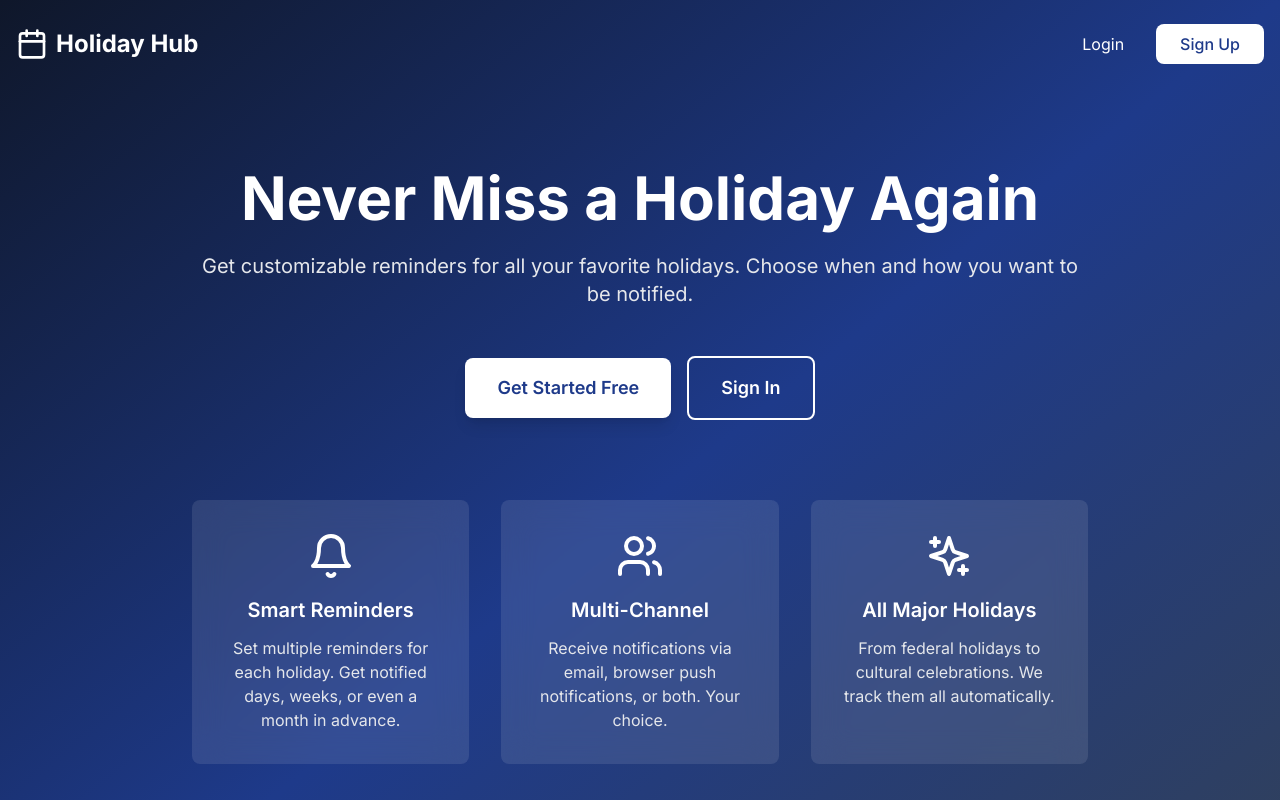
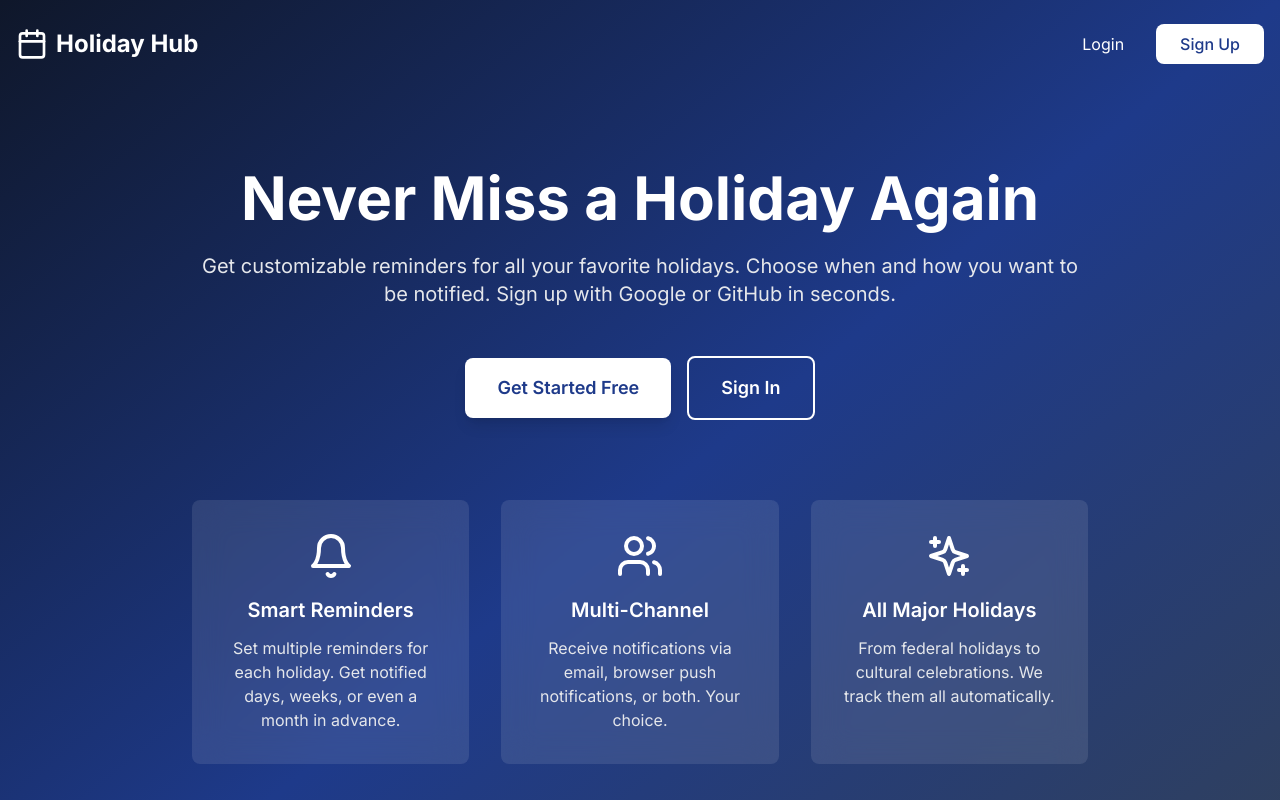
Before and after one commit to LifestreamX/holiday-hub, a Next.js app: page / in a window 1280 px wide. Shown: the top 800 px of the page. Built offline with nearby package versions, Linux system fonts and the light colour scheme.

Commit message:
Fix OAuth pages and update home page messaging
- Replace lucide-react GitHub import with inline SVG (was causing 500 error)
- Fix register and login pages - now loading correctly
- Update home page to mention OAuth sign-up (Google/GitHub)
- All pages now return 200 status

```diff
--- a/app/login/page.tsx
+++ b/app/login/page.tsx
@@ -2,7 +2,7 @@
 
 import Link from 'next/link';
 import { signIn } from 'next-auth/react';
-import { Calendar, GitHub } from 'lucide-react';
+import { Calendar } from 'lucide-react';
 
 export default function LoginPage() {
   const callbackUrl = '/dashboard';
@@ -56,7 +56,9 @@ export default function LoginPage() {
               onClick={() => signIn('github', { callbackUrl })}
               className='w-full flex items-center justify-center gap-3 py-3 bg-[#24292F] text-white rounded-lg hover:bg-[#1b1f23] transition font-medium'
             >
-              <GitHub className='w-5 h-5' />
+              <svg className='w-5 h-5' viewBox='0 0 24 24' fill='currentColor'>
+                <path d='M12 .297c-6.63 0-12 5.373-12 12 0 5.303 3.438 9.8 8.205 11.385.6.113.82-.258.82-.577 0-.285-.01-1.04-.015-2.04-3.338.724-4.042-1.415-4.042-1.415-.546-1.387-1.333-1.757-1.333-1.757-1.089-.745.083-.729.083-.729 1.205.084 1.84 1.236 1.84 1.236 1.07 1.834 2.809 1.304 3.495.997.108-.775.418-1.304.762-1.604-2.665-.304-5.466-1.332-5.466-5.93 0-1.31.469-2.381 1.236-3.221-.124-.303-.535-1.523.117-3.176 0 0 1.008-.322 3.301 1.23.957-.266 1.983-.399 3.003-.404 1.02.005 2.047.138 3.006.404 2.291-1.553 3.297-1.23 3.297-1.23.653 1.653.242 2.873.118 3.176.77.84 1.235 1.911 1.235 3.221 0 4.61-2.803 5.624-5.475 5.921.43.371.823 1.102.823 2.222 0 1.606-.014 2.898-.014 3.293 0 .319.216.694.825.576C20.565 22.092 24 17.592 24 12.297c0-6.627-5.373-12-12-12' />
+              </svg>
               Continue with GitHub
             </button>
 
--- a/app/page.tsx
+++ b/app/page.tsx
@@ -34,7 +34,7 @@ export default function Home() {
           </h1>
           <p className='text-xl text-gray-200 mb-12'>
             Get customizable reminders for all your favorite holidays. Choose
-            when and how you want to be notified.
+            when and how you want to be notified. Sign up with Google or GitHub in seconds.
           </p>
 
           <div className='flex flex-wrap items-center justify-center gap-4 mb-20'>
--- a/app/register/page.tsx
+++ b/app/register/page.tsx
@@ -2,7 +2,7 @@
 
 import Link from 'next/link';
 import { signIn } from 'next-auth/react';
-import { Calendar, GitHub } from 'lucide-react';
+import { Calendar } from 'lucide-react';
 
 export default function RegisterPage() {
   const callbackUrl = '/dashboard';
@@ -58,13 +58,18 @@ export default function RegisterPage() {
               onClick={() => signIn('github', { callbackUrl })}
               className='w-full flex items-center justify-center gap-3 py-3 bg-[#24292F] text-white rounded-lg hover:bg-[#1b1f23] transition font-medium'
             >
-              <GitHub className='w-5 h-5' />
+              <svg className='w-5 h-5' viewBox='0 0 24 24' fill='currentColor'>
+                <path d='M12 .297c-6.63 0-12 5.373-12 12 0 5.303 3.438 9.8 8.205 11.385.6.113.82-.258.82-.577 0-.285-.01-1.04-.015-2.04-3.338.724-4.042-1.415-4.042-1.415-.546-1.387-1.333-1.757-1.333-1.757-1.089-.745.083-.729.083-.729 1.205.084 1.84 1.236 1.84 1.236 1.07 1.834 2.809 1.304 3.495.997.108-.775.418-1.304.762-1.604-2.665-.304-5.466-1.332-5.466-5.93 0-1.31.469-2.381 1.236-3.221-.124-.303-.535-1.523.117-3.176 0 0 1.008-.322 3.301 1.23.957-.266 1.983-.399 3.003-.404 1.02.005 2.047.138 3.006.404 2.291-1.553 3.297-1.23 3.297-1.23.653 1.653.242 2.873.118 3.176.77.84 1.235 1.911 1.235 3.221 0 4.61-2.803 5.624-5.475 5.921.43.371.823 1.102.823 2.222 0 1.606-.014 2.898-.014 3.293 0 .319.216.694.825.576C20.565 22.092 24 17.592 24 12.297c0-6.627-5.373-12-12-12' />
+              </svg>
               Continue with GitHub
             </button>
 
             <div className='text-center text-sm text-gray-500 pt-4'>
               <span>Already have an account? </span>
-              <Link href='/login' className='text-blue-600 hover:underline font-medium'>
+              <Link
+                href='/login'
+                className='text-blue-600 hover:underline font-medium'
+              >
                 Sign in
               </Link>
             </div>
```
